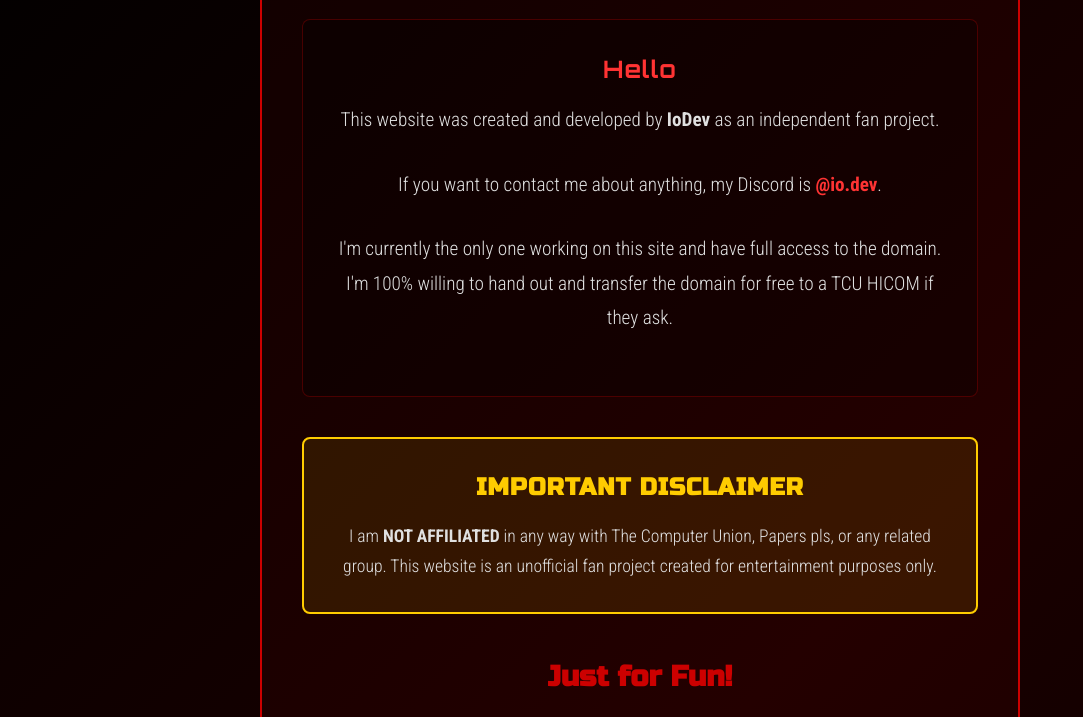
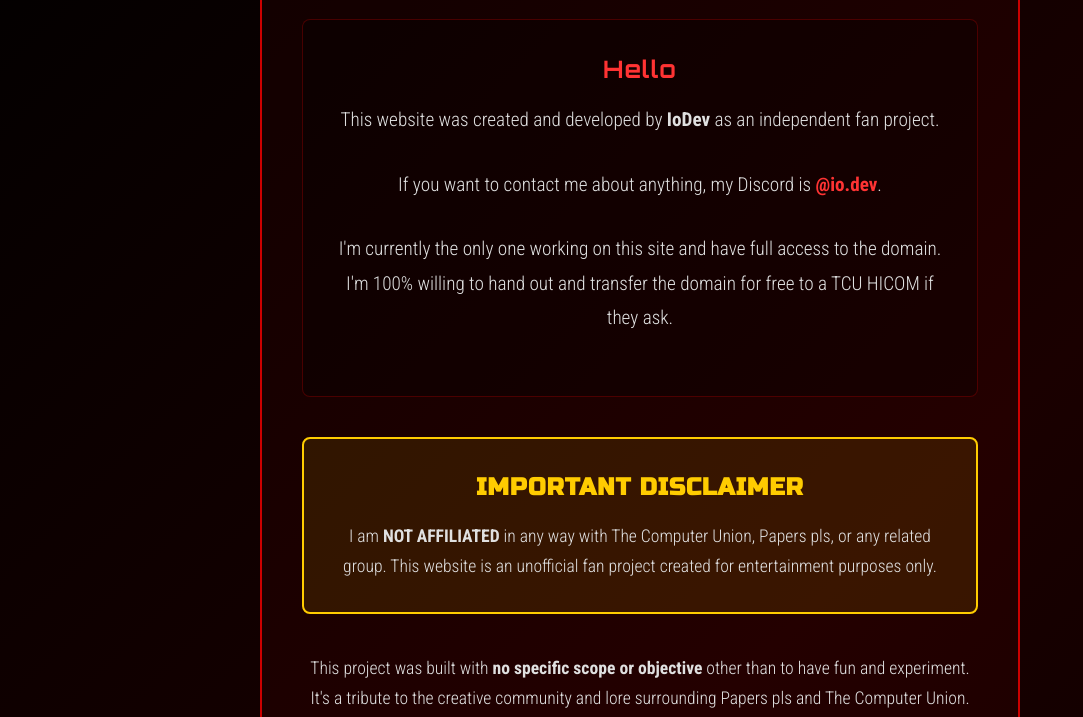
Before and after one commit to IoDevl/TCU-Site, a plain HTML site: page credits.html in a window 1280 px wide. Shown: the part 230-947 px from the top of the page, without its empty margins (0-1083 px from the left). Drawn offline with Linux system fonts and the light colour scheme.

Commit message:
Yeah actually, looks better without the 'JFF' header.

```diff
--- a/credits.html
+++ b/credits.html
@@ -193,7 +193,6 @@
                 </div>
 
                 <div class="fun-project">
-                    <h3>Just for Fun!</h3>
                     <p>
                         This project was built with <strong>no specific scope or objective</strong> other than to have fun and experiment. It's a tribute to the creative community and lore surrounding Papers pls and The Computer Union.
                     </p>
```
